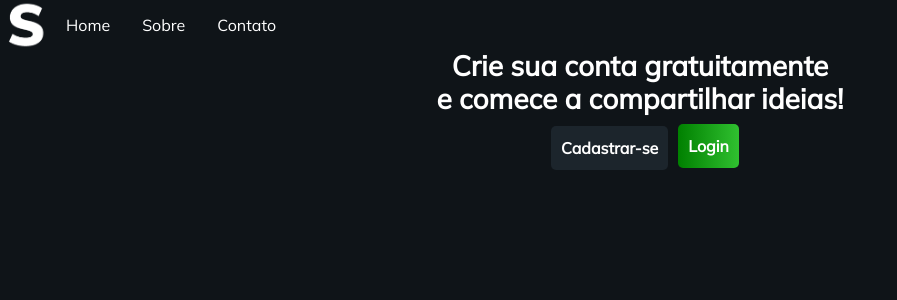
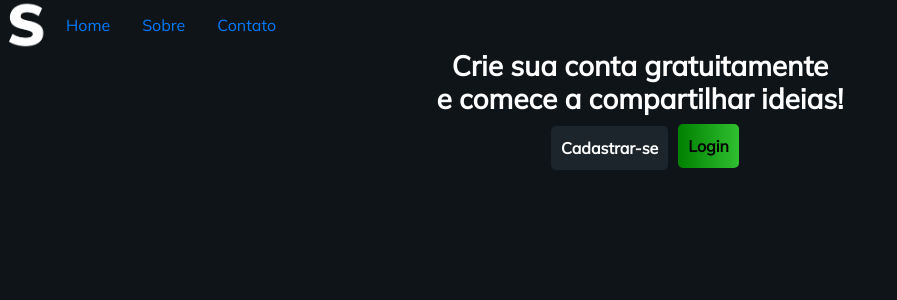
Before and after one commit to Nerd0000/scribble, a React (Create React App) app: page / in a window 1280 px wide. Shown: the top 300 px of the page, without its empty margins (0-897 px from the left). Built offline with nearby package versions, Linux system fonts and the light colour scheme.

Commit message:
0.0.2 - testes

```diff
--- a/src/App.js
+++ b/src/App.js
@@ -22,7 +22,7 @@ function App() {
       <div class="cadastrologin">
         <h3>Crie sua conta gratuitamente <br />e comece a compartilhar ideias!</h3>
         <a href="cadastro"><button class="btn">Cadastrar-se</button></a>
-        <a href="cadastro"><button class="btnlogin ">Login</button></a>
+        <a href="login"><button class="btnlogin ">Login</button></a>
       </div>
     </div>
   );
--- a/src/assets/css/btn.css
+++ b/src/assets/css/btn.css
@@ -10,7 +10,6 @@
 .btnlogin {
     background: linear-gradient(to right, green, #30c030);
     font-weight: bold;
-    color: white;
     border-radius: 5px;
     border: none;
     padding: 10px;
--- a/src/assets/css/main.css
+++ b/src/assets/css/main.css
@@ -16,6 +16,9 @@ a.nav-link {
   margin-top: 5px;
 }
 
-a{
+a href{
+  color: grey;
+}
+a:hover{
   color: white;
 }
```
